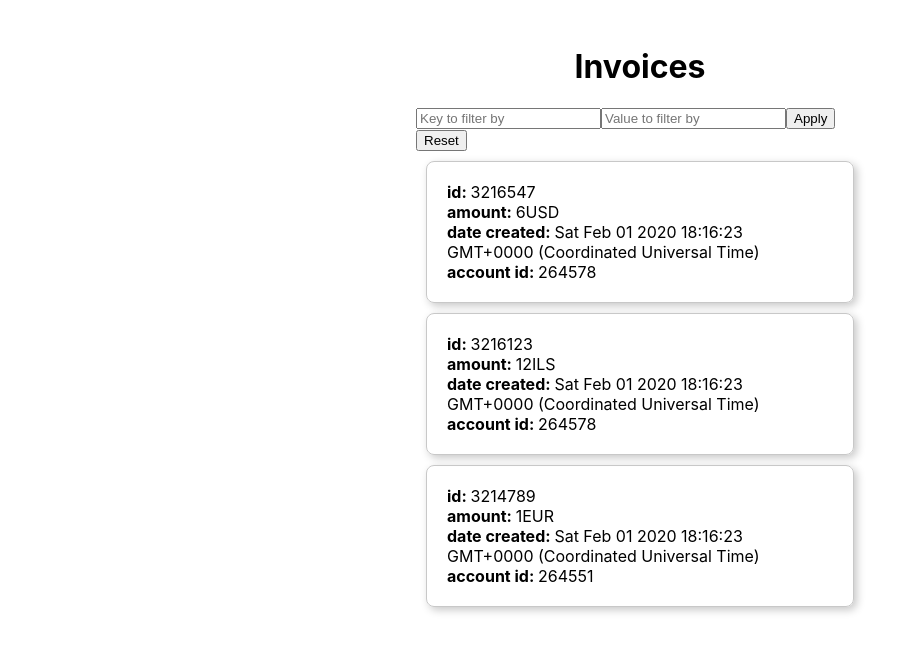
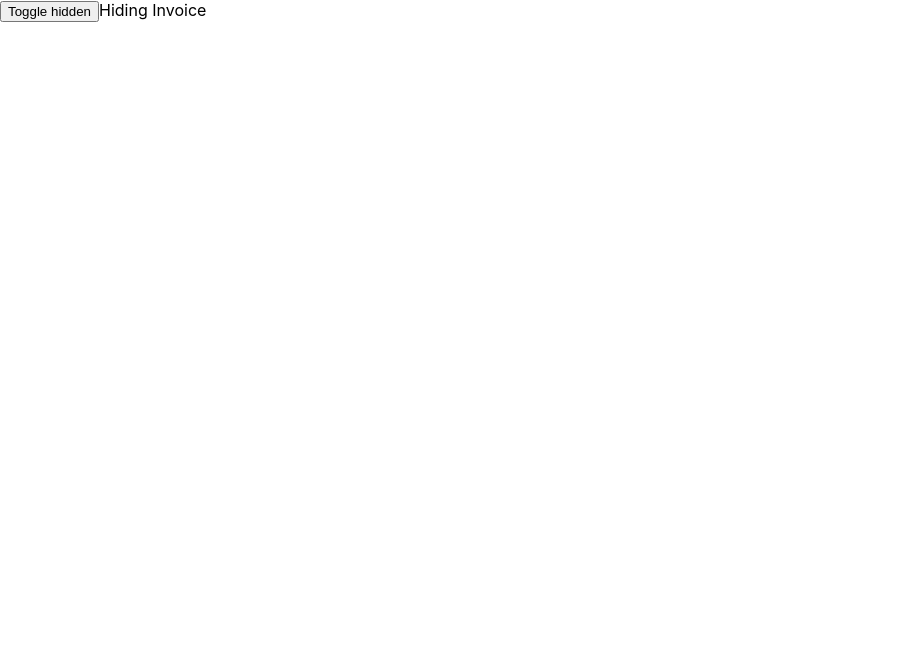
Before and after one commit to guygolanIL/ReactLabBluesnap, a React (Create React App) app in the folder react-tutorial-code/: page / in a window 1280 px wide. Shown: the top 652 px of the page, without its empty margins (0-923 px from the left). Built offline with nearby package versions, Linux system fonts and the light colour scheme.

Commit message:
new state component

```diff
--- a/react-tutorial-code/src/App.js
+++ b/react-tutorial-code/src/App.js
@@ -1,10 +1,23 @@
 import React from "react";
 import "./App.css";
 import InvoicesList from "./components/InvoicesList";
+import InvoiceCard from "./components/InvoiceCard";
 
 class App extends React.Component {
+
+  state = {
+    showInvoice: false
+  };
+
   render() {
-      return <InvoicesList/>;
+      return (
+
+        <div>
+          <button onClick={() => this.setState({ showInvoice: !this.state.showInvoice })}>Toggle hidden</button>
+          {this.state.showInvoice ? <InvoiceCard id='123456' amount={15} currency="$" accountId="123" dateCreated={new Date().toString()}/> : "Hiding Invoice"}
+        </div>
+
+      );
   }
 }
 
```
